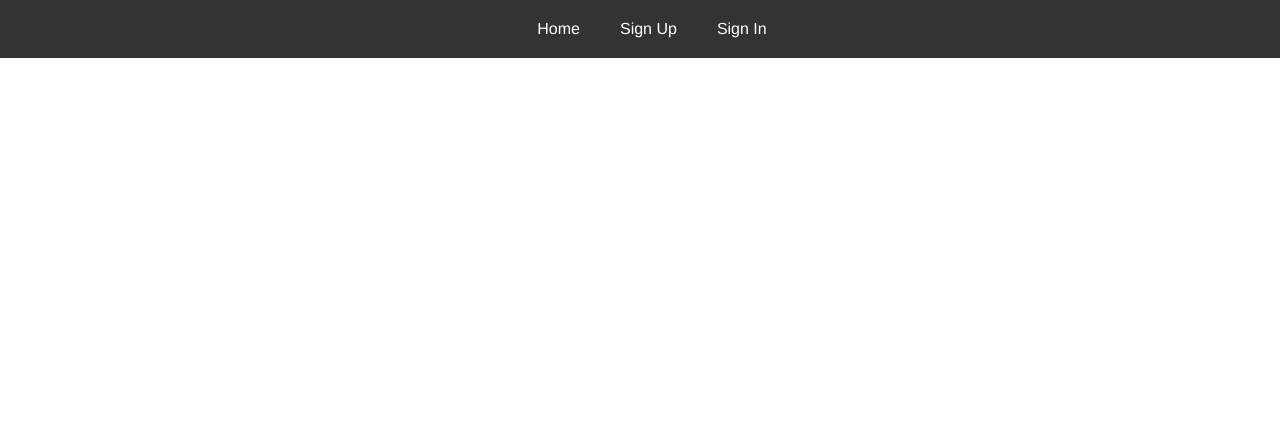
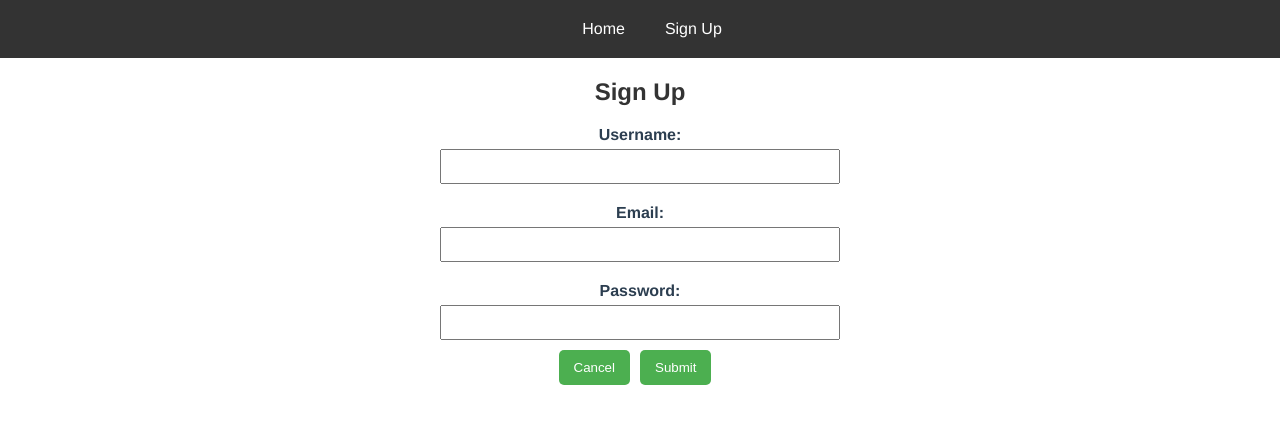
Before and after one commit to Dom1232/Nexus, a Vue app in the folder client/: page /signup in a window 1280 px wide. Before the commit this address had no page. Shown: the top 424 px of the page. Built offline with nearby package versions, Linux system fonts and the light colour scheme.

Commit message:
Added functionality to create new account and corrected cors start location

```diff
--- a/client/src/App.vue
+++ b/client/src/App.vue
@@ -3,7 +3,6 @@
     <nav>
       <router-link to="/">Home</router-link>
       <router-link to="/signup">Sign Up</router-link>
-      <router-link to="/signin">Sign In</router-link>
     </nav>
     <router-view/>
   </div>
--- a/client/src/api/apiService.js
+++ b/client/src/api/apiService.js
@@ -0,0 +1,16 @@
+import axios from 'axios';
+
+const API_URL = 'http://localhost:3000';
+
+export default {
+
+    createUser: async (userData) => {
+      try {
+        const response = await axios.post(`${API_URL}/api/users`, userData);
+        console.log('Response:', response.data);
+      } catch (error) {
+        console.error('Error creating Account:', error);
+        throw error;
+      }
+    },
+};
--- a/client/src/components/signUp.vue
+++ b/client/src/components/signUp.vue
@@ -0,0 +1,96 @@
+<template>
+    <div>
+      <h2>Sign Up</h2>
+      <form @submit.prevent="submitForm">
+
+        <label for="name">Username:</label>
+        <input type="text" id="name" v-model="userData.name" required>
+
+        <label for="email">Email:</label>
+        <input type="text" id="email" v-model="userData.email" required>
+
+        <label for="password">Password:</label>
+        <input type="text" id="password" v-model="userData.password" required>
+
+        <router-link to="/">
+          <button>Cancel</button>
+        </router-link>
+        <button type="submit">Submit</button>
+      </form>
+    </div>
+</template>
+
+<script>
+export default {
+    data() {
+    return {
+      userData: {
+        name: '',
+        email: '',
+        password: '',
+      },
+    };
+    },
+    methods: {
+      submitForm() {
+        this.$apiService.createUser(this.userData)
+          .then(response => {
+            console.log('User created successfully:', response);
+            this.$router.push({ name: 'home' });
+          })
+          .catch(error => {
+            console.error('Error creating user:', error);
+          });
+      },
+    },
+  };
+</script>
+
+<style scoped>
+  h2 {
+    color: #333;
+    text-align: center;
+  }
+
+  form {
+    max-width: 400px;
+    margin: 0 auto;
+  }
+
+  label {
+    display: block;
+    margin-top: 10px;
+    font-weight: bold;
+  }
+
+  input {
+    width: 100%;
+    padding: 8px;
+    margin-top: 5px;
+    margin-bottom: 10px;
+    box-sizing: border-box;
+    text-align: center;
+  }
+
+  button {
+    background-color: #4caf50;
+    color: white;
+    padding: 10px 15px;
+    border: none;
+    border-radius: 5px;
+    cursor: pointer;
+    margin-right: 10px;
+  }
+
+  button:hover {
+    background-color: #45a049;
+  }
+
+  select {
+    width: 100%;
+    padding: 8px;
+    margin-top: 5px;
+    margin-bottom: 10px;
+    box-sizing: border-box;
+  }
+</style>
--- a/client/src/routes/router.js
+++ b/client/src/routes/router.js
@@ -1,5 +1,6 @@
 import { createRouter, createWebHistory } from 'vue-router';
 import Home from '../components/Home.vue'
+import signUp from '../components/signUp.vue'
 
 const router = createRouter({
     history: createWebHistory(),
@@ -9,6 +10,11 @@ const router = createRouter({
         name: 'home',
         component: Home,
       },
+      {
+        path: '/signup',
+        name: 'signup',
+        component: signUp,
+      },
     ],
 });
 
```
Also changed, not shown: client/src/api/authService.js (+8 -0 lines), 1 other file (tests, documents, lock files or other folders).
